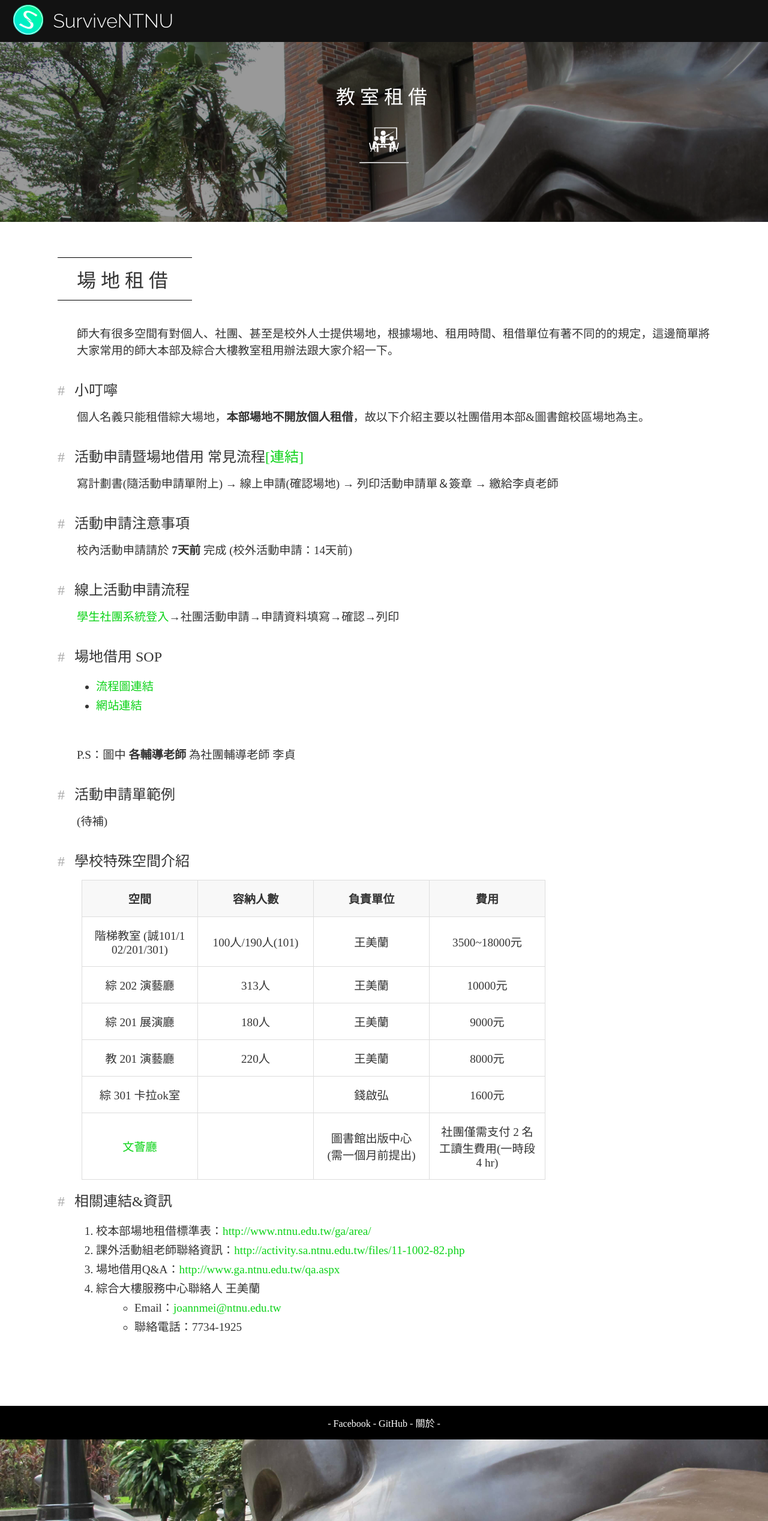
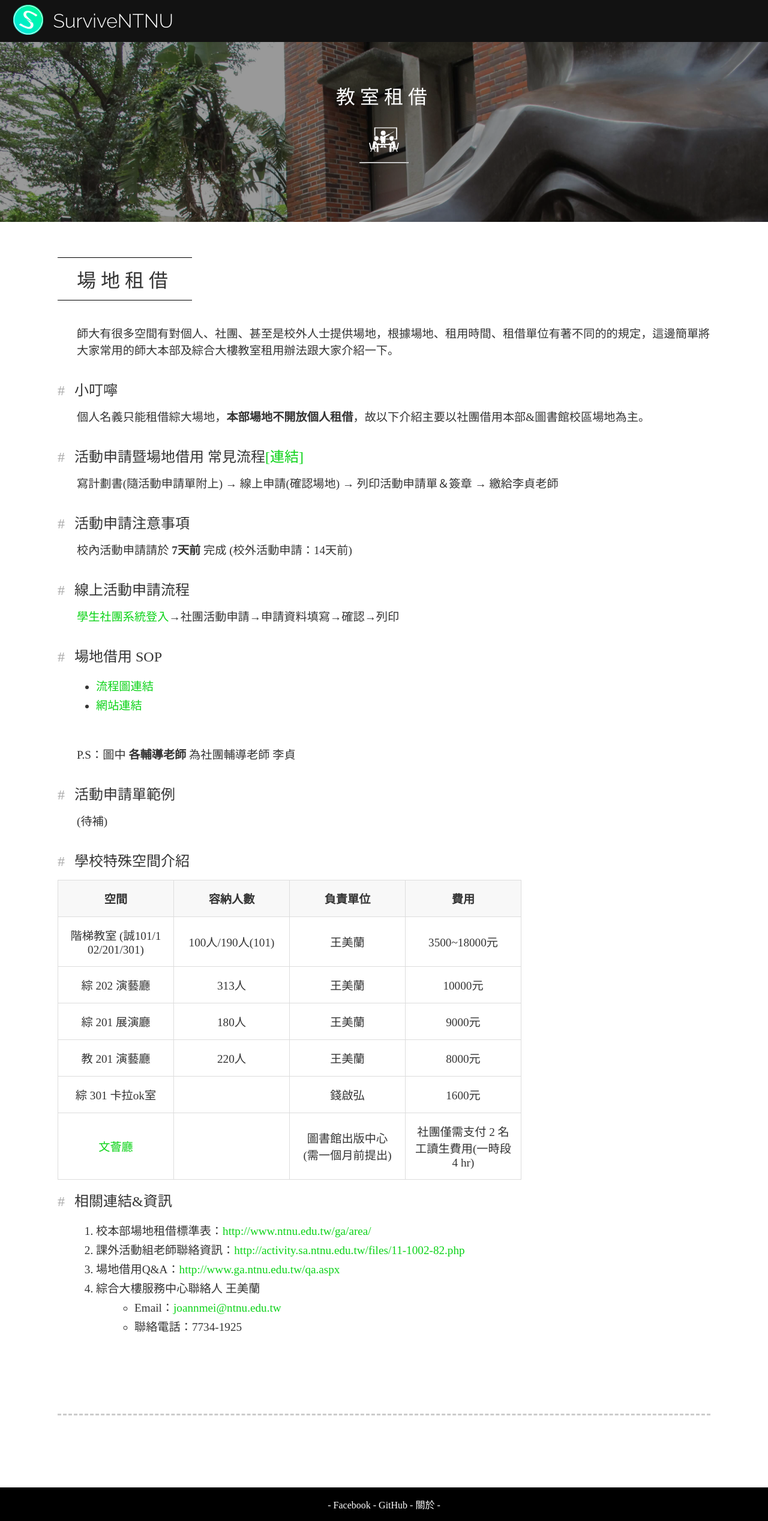
Before and after one commit to as535364/surviveNTNU, a Jekyll site: the page built from pages/classroom.md, in a window 1280 px wide. Shown: the whole page at 60% size. Built offline with Jekyll 4.4.1, drawn with Linux system fonts in a browser that asks for light colours; comment, search, counter and statistics services are not loaded.

Commit message:
Add Disqus
close #22

```diff
--- a/_layouts/page.html
+++ b/_layouts/page.html
@@ -10,9 +10,16 @@
 	</div>
 
 	<article>
+
 		<div id="{{ page.id }}">
 			{{ content }}
 		</div>
+
+		<div id="disqus_thread">
+			<script type="text/javascript" src="//surviventnu.disqus.com/embed.js"></script>
+			<noscript>請啟用 JavaScript 以便在 <a href="https://disqus.com/?ref_noscript" rel="nofollow">disqus</a> 留言。</noscript>
+		</div>
+
 	</article>
 
 </div>
--- a/style.scss
+++ b/style.scss
@@ -323,7 +323,6 @@
 		}
 
 		table {
-			margin-left: 2.5rem;
 			border-collapse: collapse;
 			border-spacing: 0;
 
@@ -390,6 +389,15 @@
 	}
 }
 
+#disqus_thread {
+	margin-top: 4rem;
+	border-top: 3px dashed #ccc;
+	padding: 3rem 2.5rem 2.5rem;
+	@media #{$s-sc} {
+		padding: 2rem 1rem 1rem;
+	}
+}
+
 @media #{$s-sc} {
 	.small-hide {
 		display: none;
```
